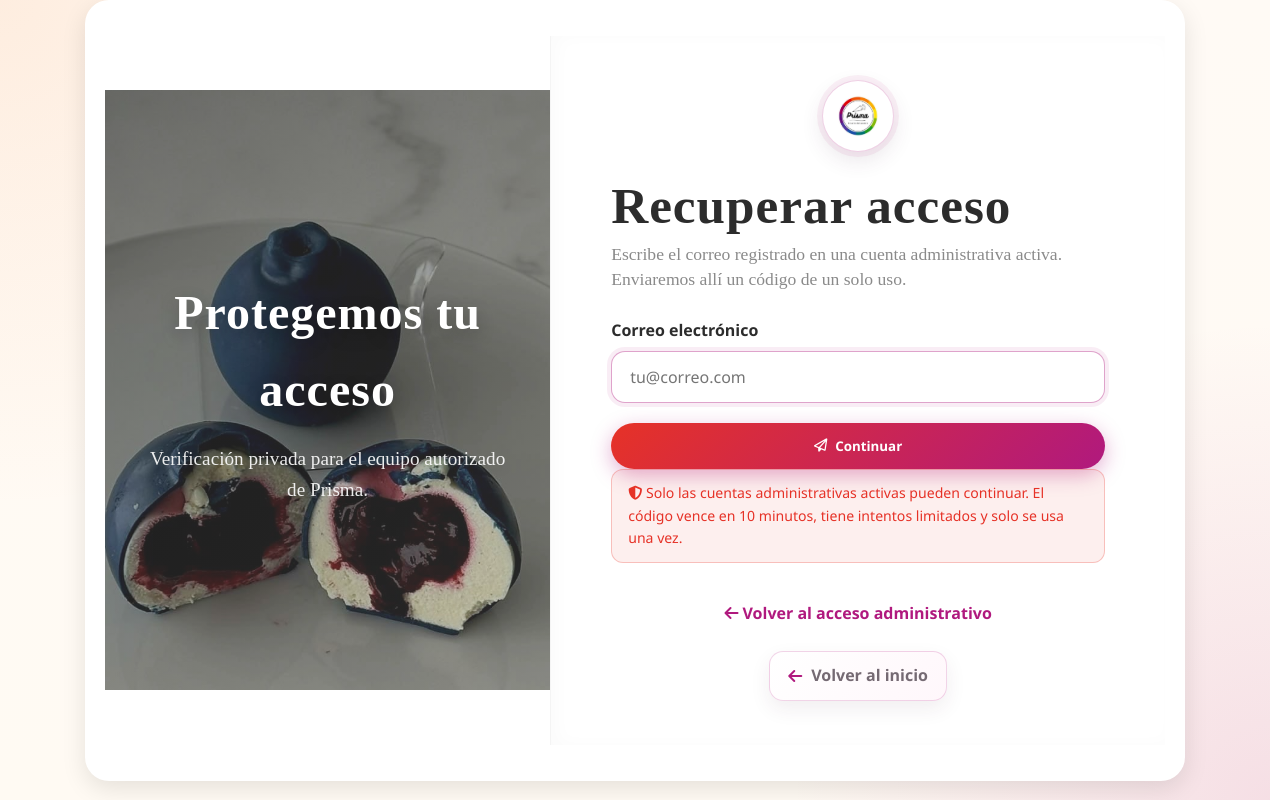
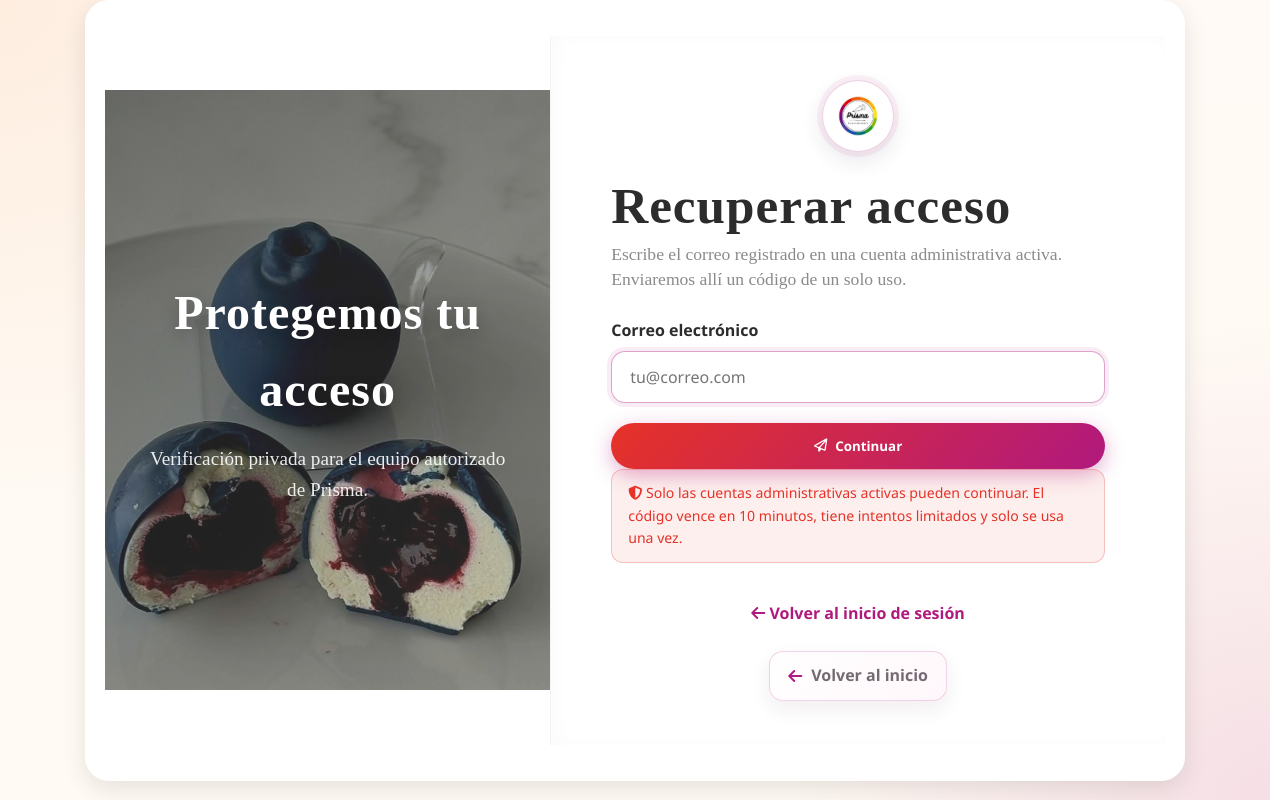
Before and after one commit to D45-csm/PrismaWeb, a Django app: page /usuarios/admin-login/recuperar/ in a window 1280 px wide. Run offline with Django 5.2, Linux system fonts and the light colour scheme; some libraries are stand-ins or nearby versions.

Commit message:
fix(recovery): actualizar enlace de redirección a inicio de sesión en el formulario de recuperación

```diff
--- a/APP/usuarios/templates/usuarios/recuperar.html
+++ b/APP/usuarios/templates/usuarios/recuperar.html
@@ -55,7 +55,7 @@
 
             <div class="auth-switch">
                 {% if admin_recovery %}
-                    <p><a href="{% url 'admin_login' %}"><i class="fa-solid fa-arrow-left" aria-hidden="true"></i> Volver al acceso administrativo</a></p>
+                    <p><a href="{% url 'login' %}"><i class="fa-solid fa-arrow-left" aria-hidden="true"></i> Volver al inicio de sesión</a></p>
                 {% else %}
                     <p><a href="{% url 'login' %}"><i class="fa-solid fa-arrow-left" aria-hidden="true"></i> Volver al inicio de sesión</a></p>
                     <p>¿Prefieres ayuda personalizada? <a href="{% url 'contactos' %}">Contáctanos</a></p>
```
